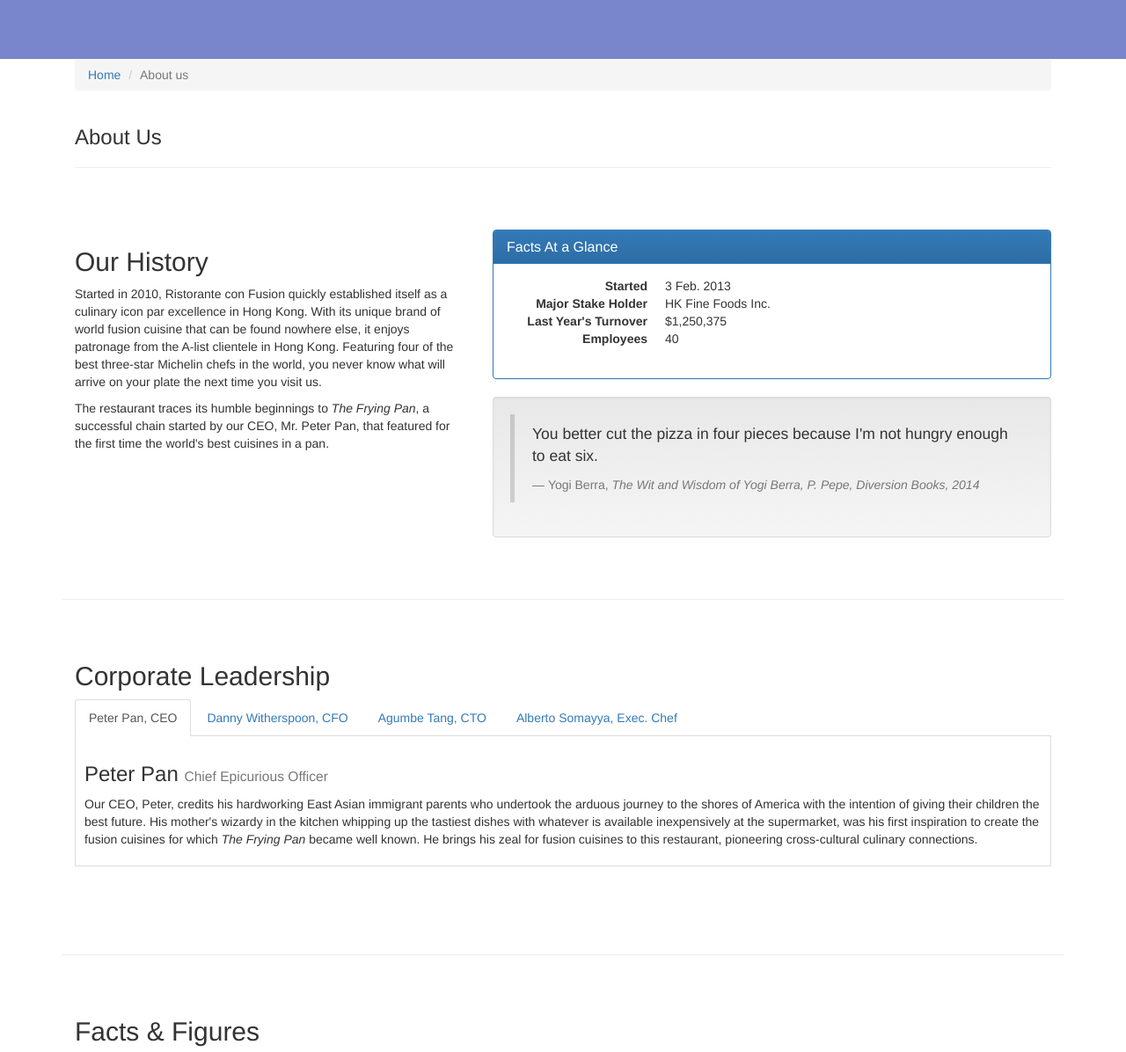
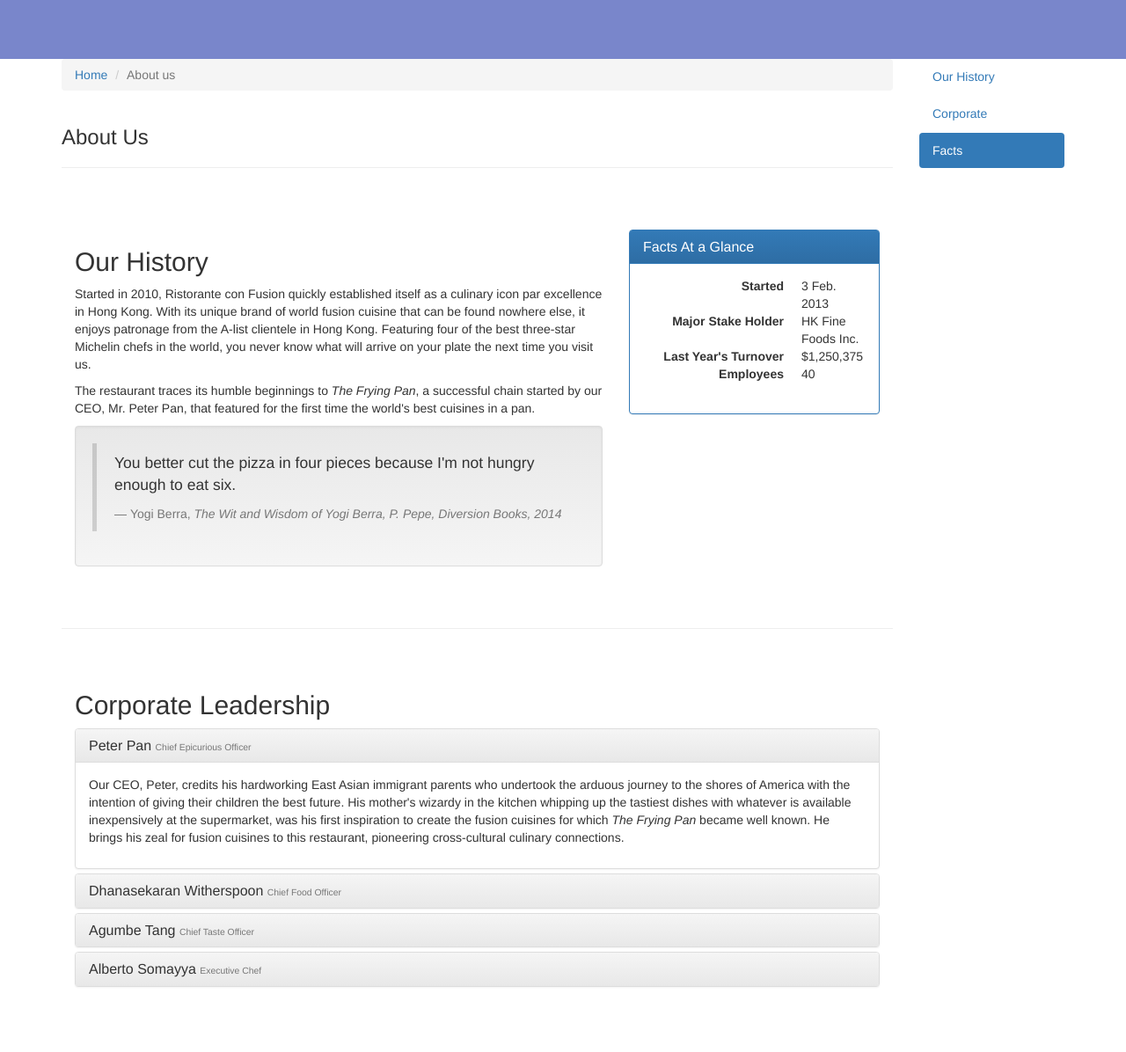
Before and after one commit to LittleStupid/Bootstrap_conFusion, a plain HTML site: page conFusion/aboutus.html in a window 1280 px wide. Shown: the part 392-1588 px from the top of the page at 88% size. Drawn offline with nearby package versions, Linux system fonts and the light colour scheme.

Commit message:
add scrollspy and affix

```diff
--- a/conFusion/aboutus.html
+++ b/conFusion/aboutus.html
@@ -23,7 +23,7 @@
     <![endif]-->
 </head>
 
-<body>
+<body data-spy="scroll" data-target="#myScrollspy" data-offset="200">
     <nav class="navbar navbar-inverse navbar-fixed-top" role="navigation">
         <div class="container">
             <div class="navbar-header">
@@ -79,8 +79,10 @@
     </header>
 
     <div class="container">
-        <div class="row row-header">
-            <div class="col-xs-12 col-sm-12">
+      <div class="row">
+        <div class="col-xs-12 col-sm-10">
+        <div class="row">
+            <div class="col-xs-12">
               <ol class="breadcrumb">
                 <li><a href="index.html">Home</a></li>
                 <li class="active">About us</li>
@@ -92,13 +94,24 @@
             </div>
         </div>
 
-        <div class="row row-content">
-            <div class="col-xs-12 col-sm-5">
+        <div id="history" class="row row-content">
+            <div class="col-xs-12 col-sm-6 col-lg-8">
                 <h2>Our History</h2>
                 <p>Started in 2010, Ristorante con Fusion quickly established itself as a culinary icon par excellence in Hong Kong. With its unique brand of world fusion cuisine that can be found nowhere else, it enjoys patronage from the A-list clientele in Hong Kong.  Featuring four of the best three-star Michelin chefs in the world, you never know what will arrive on your plate the next time you visit us.</p>
                 <p>The restaurant traces its humble beginnings to <em>The Frying Pan</em>, a successful chain started by our CEO, Mr. Peter Pan, that featured for the first time the world's best cuisines in a pan.</p>
+
+                <div class="well">
+                     <blockquote>
+                         <p>You better cut the pizza in four pieces because
+                             I'm not hungry enough to eat six.</p>
+                         <footer>Yogi Berra,
+                           <cite>The Wit and Wisdom of Yogi Berra,
+                             P. Pepe, Diversion Books, 2014</cite>
+                         </footer>
+                     </blockquote>
+                 </div>
             </div>
-            <div class="col-xs-12 col-sm-7">
+            <div class="col-xs-12 col-sm-6 col-lg-4">
               <div class="panel panel-primary">
                  <div class="panel-heading">
                      <h3 class="panel-title">Facts At a Glance</h3>
@@ -117,56 +130,105 @@
                  </div>
                </div>
 
-               <div class="well">
-                    <blockquote>
-                        <p>You better cut the pizza in four pieces because
-                            I'm not hungry enough to eat six.</p>
-                        <footer>Yogi Berra,
-                          <cite>The Wit and Wisdom of Yogi Berra,
-                            P. Pepe, Diversion Books, 2014</cite>
-                        </footer>
-                    </blockquote>
-                </div>
+
 
             </div>
         </div>
 
 
-        <div class="row row-content">
+        <div id="corporate" class="row row-content">
             <div class="col-xs-12 col-sm-12">
                 <h2>Corporate Leadership</h2>
-                <ul class="nav nav-tabs" role="tablist">
-                   <li role="presentation" class="active">
-                   <a href="#peter" aria-controls="peter"
-                    role="tab" data-toggle="tab">Peter Pan, CEO</a></li>
-                   <li role="presentation"><a href="#danny"
-                    aria-controls="danny" role="tab"
-                    data-toggle="tab">Danny Witherspoon, CFO</a></li>
-                   <li role="presentation"><a href="#agumbe"
-                    aria-controls="agumbe" role="tab"
-                    data-toggle="tab">Agumbe Tang, CTO</a></li>
-                   <li role="presentation"><a href="#alberto"
-                    aria-controls="alberto" role="tab"
-                    data-toggle="tab">Alberto Somayya, Exec. Chef</a></li>
-               </ul>
+                <div class="panel-group" id="accordion"
+                      role="tablist" aria-multiselectable="true">
 
-                <div class="tab-content">
-                  <div role="tabpanel" class="tab-pane fade in active" id="peter">
-                    <h3>Peter Pan <small>Chief Epicurious Officer</small></h3>
-                    <p>Our CEO, Peter, credits his hardworking East Asian immigrant parents who undertook the arduous journey to the shores of America with the intention of giving their children the best future. His mother's wizardy in the kitchen whipping up the tastiest dishes with whatever is available inexpensively at the supermarket, was his first inspiration to create the fusion cuisines for which <em>The Frying Pan</em> became well known. He brings his zeal for fusion cuisines to this restaurant, pioneering cross-cultural culinary connections.</p>
-                  </div>
-                  <div role="tabpanel" class="tab-pane fade in" id="danny">
-                    <h3>Dhanasekaran Witherspoon <small>Chief Food Officer</small></h3>
-                    <p>Our CFO, Danny, as he is affectionately referred to by his colleagues, comes from a long established family tradition in farming and produce. His experiences growing up on a farm in the Australian outback gave him great appreciation for varieties of food sources. As he puts it in his own words, <em>Everything that runs, wins, and everything that stays, pays!</em></p>
-                  </div>
-                  <div role="tabpanel" class="tab-pane fade in" id="agumbe">
-                    <h3>Agumbe Tang <small>Chief Taste Officer</small></h3>
-                    <p>Blessed with the most discerning gustatory sense, Agumbe, our CFO, personally ensures that every dish that we serve meets his exacting tastes. Our chefs dread the tongue lashing that ensues if their dish does not meet his exacting standards. He lives by his motto, <em>You click only if you survive my lick.</em></p>
-                  </div>
-                  <div role="tabpanel" class="tab-pane fade in" id="alberto">
-                    <h3>Alberto Somayya <small>Executive Chef</small></h3>
-                    <p>Award winning three-star Michelin chef with wide International experience having worked closely with whos-who in the culinary world, he specializes in creating mouthwatering Indo-Italian fusion experiences. He says, <em>Put together the cuisines from the two craziest cultures, and you get a winning hit! Amma Mia!</em></p>
-                  </div>
+                      <div class="panel panel-default">
+                       <div class="panel-heading" role="tab" id="headingPeter">
+                           <h3 class="panel-title">
+                               <a role="button" data-toggle="collapse"
+                                    data-parent="#accordion" href="#peter"
+                                    aria-expanded="true" aria-controls="peter">
+                                   Peter Pan <small>Chief Epicurious Officer</small></a>
+                           </h3>
+                       </div>
+                       <div role="tabpanel" class="panel-collapse collapse in"
+                            id="peter"    aria-labelledby="headingPeter">
+                           <div class="panel-body">
+                               <p>Our CEO, Peter, credits his hardworking East Asian immigrant
+                                 parents who undertook the arduous journey to the shores of America
+                                 with the intention of giving their children the best future. His
+                                 mother's wizardy in the kitchen whipping up the tastiest dishes with whatever
+                                 is available inexpensively at the supermarket, was his first inspiration to
+                                 create the fusion cuisines for which <em>The Frying Pan</em> became well known.
+                                 He brings his zeal for fusion cuisines to this restaurant, pioneering cross-cultural
+                                 culinary connections.
+                               </p>
+                           </div>
+                       </div>
+                   </div>
+                   <div class="panel panel-default">
+                       <div class="panel-heading" role="tab" id="headingDanny">
+                           <h3 class="panel-title">
+                               <a class="collapsed" role="button" data-toggle="collapse"
+                                    data-parent="#accordion" href="#danny"
+                                    aria-expanded="false" aria-controls="danny">
+                                   Dhanasekaran Witherspoon <small>Chief Food Officer</small></a>
+                           </h3>
+                       </div>
+                       <div role="tabpanel" class="panel-collapse collapse"
+                            id="danny"    aria-labelledby="headingDanny">
+                           <div class="panel-body">
+                               <p>Our CFO, Danny, as he is affectionately referred to by his colleagues,
+                                 comes from a long established family tradition in farming and produce. His
+                                 experiences growing up on a farm in the Australian outback gave him great
+                                 appreciation for varieties of food sources. As he puts it in his own words,
+                                 <em>Everything that runs, wins, and everything that stays, pays!</em>
+                               </p>
+                           </div>
+                       </div>
+                   </div>
+                   <div class="panel panel-default">
+                       <div class="panel-heading" role="tab" id="headingAgumbe">
+                           <h3 class="panel-title">
+                               <a class="collapsed" role="button" data-toggle="collapse"
+                                    data-parent="#accordion" href="#agumbe"
+                                    aria-expanded="false" aria-controls="agumbe">
+                                   Agumbe Tang <small>Chief Taste Officer</small></a>
+                           </h3>
+                       </div>
+                       <div role="tabpanel" class="panel-collapse collapse"
+                            id="agumbe"    aria-labelledby="headingAgumbe">
+                           <div class="panel-body">
+                               <p>
+                                 Blessed with the most discerning gustatory sense, Agumbe, our CFO, personally
+                                 ensures that every dish that we serve meets his exacting tastes. Our chefs
+                                 dread the tongue lashing that ensues if their dish does not meet his exacting
+                                 standards. He lives by his motto, <em>You click only if you survive my lick.</em>
+                               </p>
+                           </div>
+                       </div>
+                   </div>
+                   <div class="panel panel-default">
+                       <div class="panel-heading" role="tab" id="headingAlberto">
+                           <h3 class="panel-title">
+                               <a class="collapsed" role="button" data-toggle="collapse"
+                                    data-parent="#accordion" href="#alberto"
+                                    aria-expanded="false" aria-controls="alberto">
+                                   Alberto Somayya <small>Executive Chef</small></a>
+                           </h3>
+                       </div>
+                       <div role="tabpanel" class="panel-collapse collapse"
+                            id="alberto"    aria-labelledby="headingAlberto">
+                           <div class="panel-body">
+                             <p>Award winning three-star Michelin chef with wide International
+                               experience having worked closely with whos-who in the culinary world,
+                               he specializes in creating mouthwatering Indo-Italian fusion experiences.
+                               He says, <em>Put together the cuisines from the two craziest cultures, and
+                                 you get a winning hit! Amma Mia!</em>
+                               </p>
+                           </div>
+                       </div>
+                   </div>
                 </div>
             </div>
              <div class="col-xs-12 col-sm-12">
@@ -174,8 +236,8 @@
             </div>
        </div>
 
-       <div class="row row-content">
-            <div class="col-xs-12 col-sm-9">
+       <div id="facts" class="row row-content">
+            <div class="col-xs-12 col-sm-12">
                 <h2>Facts &amp; Figures</h2>
                 <div class="table-responsive">
                   <table class="table table-striped">
@@ -209,6 +271,7 @@
                          <td>$1,250,375</td>
                          <td>~$3,000,000</td>
                      </tr>
+                   </table>
                </div>
             </div>
              <div class="col-xs-12 col-sm-3">
@@ -216,6 +279,15 @@
             </div>
        </div>
 
+     </div>
+     <nav class="hidden-xs col-sm-2" id="myScrollspy">
+            <ul class="nav nav-pills nav-stacked" data-spy="affix" data-offset-top="400">
+                <li><a href="#history">Our History</a></li>
+                <li><a href="#corporate">Corporate</a></li>
+                <li><a href="#facts">Facts</a></li>
+            </ul>
+      </nav>
+   </div>
     </div>
 
     <footer class="row-footer">
--- a/conFusion/css/mystyles.css
+++ b/conFusion/css/mystyles.css
@@ -72,3 +72,7 @@ body{
     border-bottom: 1px solid #ddd;
     padding: 10px;
 }
+
+.affix {
+    top:100px;
+}
```
